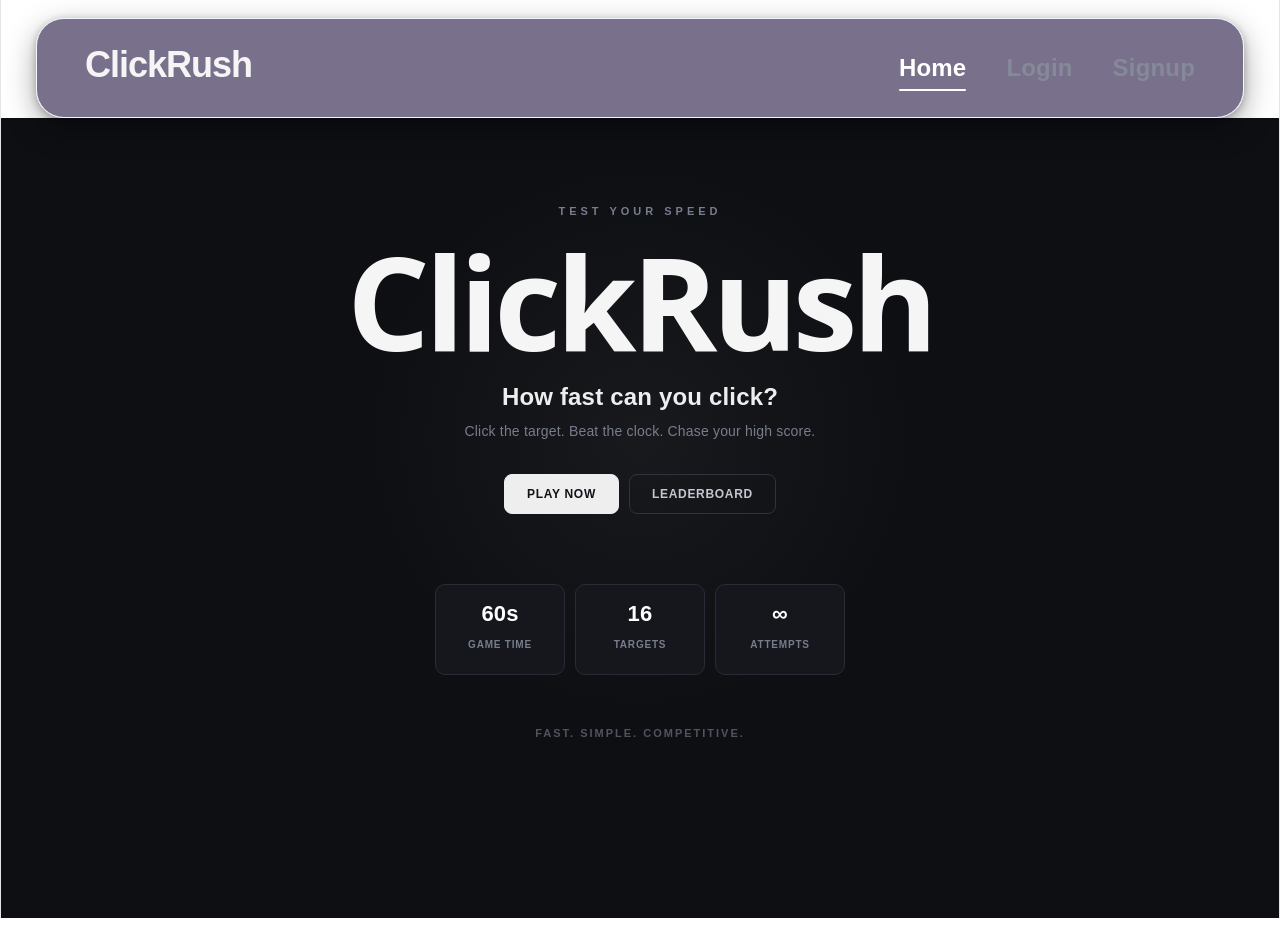
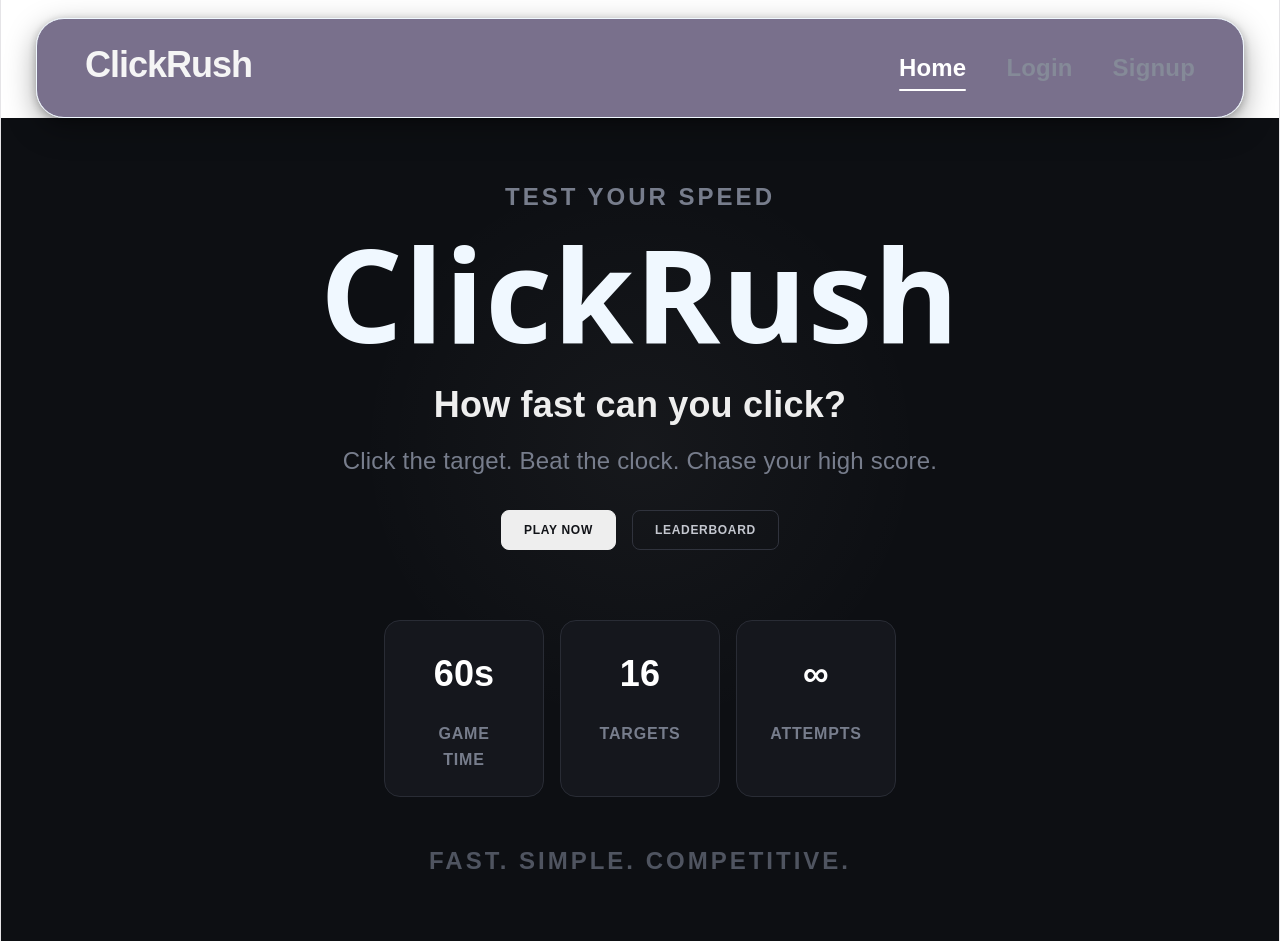
Before and after one commit to mansiey/FullStack-Projects, a React app in the folder 1. ClickRush/Frontend/: page / in a window 1280 px wide. Before the commit the page ends 918 px from the top, so only its background shows below. Built offline with nearby package versions, Linux system fonts and the light colour scheme; the HTML template or start-up script is replaced by a standard one; a web font is replaced by a local one.

Commit message:
Add styling to homePage

```diff
--- a/1. ClickRush/Frontend/src/pages/Home.css
+++ b/1. ClickRush/Frontend/src/pages/Home.css
@@ -1,21 +1,18 @@
-/* =========================
-   HOME PAGE
-========================= */
+  /* HOME PAGE */
 
 .home-page {
     min-height: 100vh;
     box-sizing: border-box;
-
     display: flex;
     flex-direction: column;
     align-items: center;
-
-    padding: 80px 20px 40px;
+    line-height: 1.6;
+    padding: 60px 40px;
 
     background:
         radial-gradient(
             circle at 50% 40%,
-            rgba(255, 255, 255, 0.045),
+            rgba(231, 227, 227, 0.045),
             transparent 35%
         ),
         #0d0f13;
@@ -23,104 +20,71 @@
     color: #ffffff;
 }
 
-
-/* =========================
-   HERO
-========================= */
+   /* HERO */
 
 .home-hero {
     display: flex;
     flex-direction: column;
     align-items: center;
-
     text-align: center;
 }
 
+   /* EYEBROW */
 
-/* =========================
-   EYEBROW
-========================= */
 
 .home-eyebrow {
     margin: 0 0 18px;
-
-    font-size: 11px;
+    font-size: 24px;
     font-weight: 700;
-
-    letter-spacing: 4px;
-
+    letter-spacing: 3px;
     color: #777d8c;
 }
 
-
-/* =========================
-   TITLE
-========================= */
+   /* TITLE */
 
 .home-hero h1 {
     margin: 0;
-
     font-size: clamp(70px, 12vw, 130px);
     font-weight: 900;
     line-height: 0.9;
-
-    letter-spacing: -5px;
-
-    color: #f5f5f5;
+    letter-spacing: 1px;
+    color: aliceblue;
 }
 
+   /* TAGLINE */
 
-/* =========================
-   TAGLINE
-========================= */
 
 .home-tagline {
     margin: 25px 0 8px;
-
-    font-size: 24px;
+    font-size: 36px;
     font-weight: 700;
-
     color: #eeeeee;
 }
 
 .home-description {
     margin: 0;
-
-    font-size: 14px;
+    font-size: 24px;
     font-weight: 400;
-
     color: #777d8c;
 }
 
-
-/* =========================
-   ACTIONS
-========================= */
+   /* ACTIONS */
 
 .home-actions {
     display: flex;
     align-items: center;
-
-    gap: 10px;
-
+    gap: 16px;
     margin-top: 30px;
 }
 
-
-/* =========================
-   BUTTONS
-========================= */
+   /* BUTTONS */
 
 .home-actions button {
     padding: 12px 22px;
-
     border-radius: 8px;
-
     font-size: 12px;
     font-weight: 700;
-
     letter-spacing: 0.7px;
-
     cursor: pointer;
 
     transition:
@@ -129,119 +93,86 @@
         border-color 0.2s ease;
 }
 
-
-/* =========================
-   PLAY BUTTON
-========================= */
+   /* PLAY BUTTON */
 
 .play-button {
     background: #eeeeee;
     color: #111318;
-
     border: 1px solid #eeeeee;
 }
 
 .play-button:hover {
     background: #ffffff;
-
     transform: translateY(-2px);
 }
 
-
-/* =========================
-   LEADERBOARD BUTTON
-========================= */
+   /* LEADERBOARD BUTTON */
 
 .leaderboard-button {
     background: transparent;
     color: #c4c7cf;
-
     border: 1px solid #30333d;
 }
 
 .leaderboard-button:hover {
     background: #181a20;
     border-color: #555a66;
-
     color: #ffffff;
-
     transform: translateY(-2px);
 }
 
-
-/* =========================
-   GAME INFORMATION
-========================= */
+   /* GAME INFORMATION */
 
 .home-info {
     display: grid;
-    grid-template-columns: repeat(3, 130px);
-
-    gap: 10px;
-
+    grid-template-columns: repeat(3, 160px);
+    gap: 16px;
     margin-top: 70px;
 }
 
+   /* INFO CARDS */
 
-/* =========================
-   INFO CARDS
-========================= */
 
 .home-info-card {
-    padding: 16px 12px;
-
+    padding: 24px 60px;
     display: flex;
     flex-direction: column;
     align-items: center;
-
-    gap: 5px;
-
+    gap: 18px;
     background: #15171d;
     border: 1px solid #292c35;
-    border-radius: 10px;
+    border-radius: 16px;
 }
 
 .home-info-card strong {
-    font-size: 22px;
+    font-size: 36px;
     font-weight: 700;
-
     color: #ffffff;
 }
 
 .home-info-card span {
-    font-size: 10px;
+    font-size: 16px;
     font-weight: 600;
-
     text-transform: uppercase;
     letter-spacing: 0.8px;
-
     color: #777d8c;
 }
 
-
-/* =========================
-   FOOTER MESSAGE
-========================= */
+   /* FOOTER MESSAGE */
 
 .home-footer {
     margin: 45px 0 0;
-
-    font-size: 11px;
+    font-size: 24px;
     font-weight: 600;
-
-    letter-spacing: 2px;
+    letter-spacing: 3px;
     text-transform: uppercase;
-
     color: #4f5460;
 }
 
+   /* MOBILE */
 
-/* =========================
-   MOBILE
-========================= */
 
 @media (max-width: 600px) {
-
     .home-page {
         padding: 60px 20px 30px;
     }
@@ -278,10 +209,8 @@
 
     .home-info {
         grid-template-columns: repeat(3, 1fr);
-
         width: min(360px, 100%);
         gap: 7px;
-
         margin-top: 55px;
     }
 
--- a/1. ClickRush/Frontend/src/pages/Home.jsx
+++ b/1. ClickRush/Frontend/src/pages/Home.jsx
@@ -6,23 +6,21 @@ function Home() {
 
     return (
         <div className="home-page">
-
-            {/* Hero */}
             <section className="home-hero">
 
-                <p className="home-eyebrow">
+                <h3 className="home-eyebrow">
                     TEST YOUR SPEED
-                </p>
+                </h3>
 
                 <h1>ClickRush</h1>
 
-                <p className="home-tagline">
+                <h3 className="home-tagline">
                     How fast can you click?
-                </p>
+                </h3>
 
-                <p className="home-description">
+                <h3 className="home-description">
                     Click the target. Beat the clock. Chase your high score.
-                </p>
+                </h3>
 
                 <div className="home-actions">
                     <button
@@ -43,9 +41,7 @@ function Home() {
             </section>
 
 
-            {/* Game Information */}
             <section className="home-info">
-
                 <div className="home-info-card">
                     <strong>60s</strong>
                     <span>Game Time</span>
@@ -64,10 +60,9 @@ function Home() {
             </section>
 
 
-            {/* Bottom Message */}
-            <p className="home-footer">
+            <h3 className="home-footer">
                 Fast. Simple. Competitive.
-            </p>
+            </h3>
 
         </div>
     );
```
